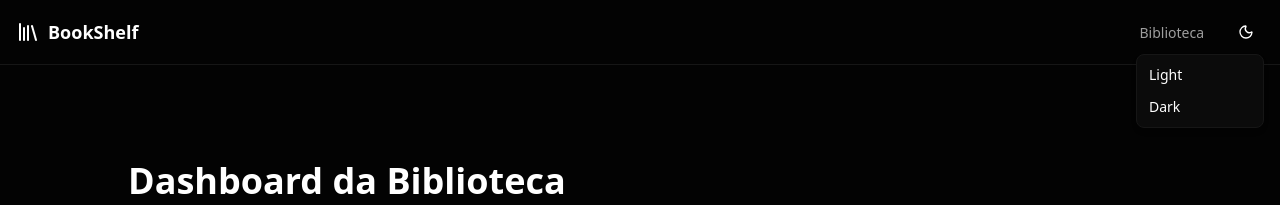
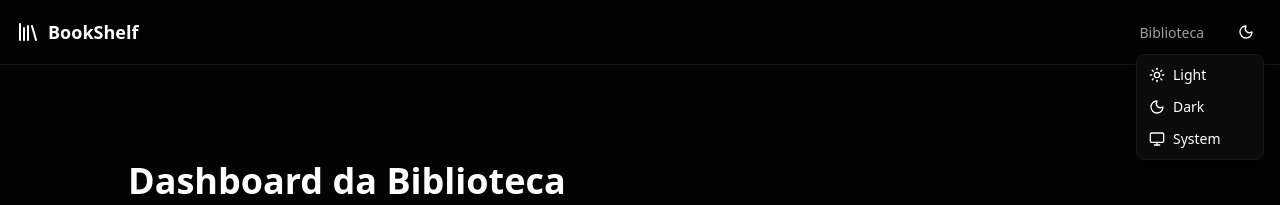
Before and after one commit to santtospereira/My_BookShelf, a Next.js app: page / in a window 1280 px wide. Both pictures are taken after a click on the button "Toggle theme". Shown: the top 205 px of the page. Built offline with nearby package versions, Linux system fonts and the light colour scheme; no server answers; the database is empty.

Commit message:
"Melhorias nos temas"

```diff
--- a/src/components/theme-provider.tsx
+++ b/src/components/theme-provider.tsx
@@ -5,5 +5,5 @@ import { ThemeProvider as NextThemesProvider } from "next-themes";
 import { type ThemeProviderProps } from "next-themes/dist/types";
 
 export function ThemeProvider({ children, ...props }: ThemeProviderProps) {
-  return <NextThemesProvider defaultTheme="dark" {...props}>{children}</NextThemesProvider>;
+  return <NextThemesProvider defaultTheme="system" enableSystem {...props}>{children}</NextThemesProvider>;
 }
--- a/src/components/theme-switcher.tsx
+++ b/src/components/theme-switcher.tsx
@@ -1,7 +1,7 @@
 "use client";
 
 import * as React from "react";
-import { Moon, Sun } from "lucide-react";
+import { Moon, Sun, Monitor } from "lucide-react";
 import { useTheme } from "next-themes";
 
 import { Button } from "@/components/ui/button";
@@ -26,10 +26,16 @@ export function ThemeSwitcher() {
       </DropdownMenuTrigger>
       <DropdownMenuContent align="end">
         <DropdownMenuItem onClick={() => setTheme("light")}>
-          Light
+          <Sun className="mr-2 h-4 w-4" />
+          <span>Light</span>
         </DropdownMenuItem>
         <DropdownMenuItem onClick={() => setTheme("dark")}>
-          Dark
+          <Moon className="mr-2 h-4 w-4" />
+          <span>Dark</span>
+        </DropdownMenuItem>
+        <DropdownMenuItem onClick={() => setTheme("system")}>
+          <Monitor className="mr-2 h-4 w-4" />
+          <span>System</span>
         </DropdownMenuItem>
       </DropdownMenuContent>
     </DropdownMenu>
```
